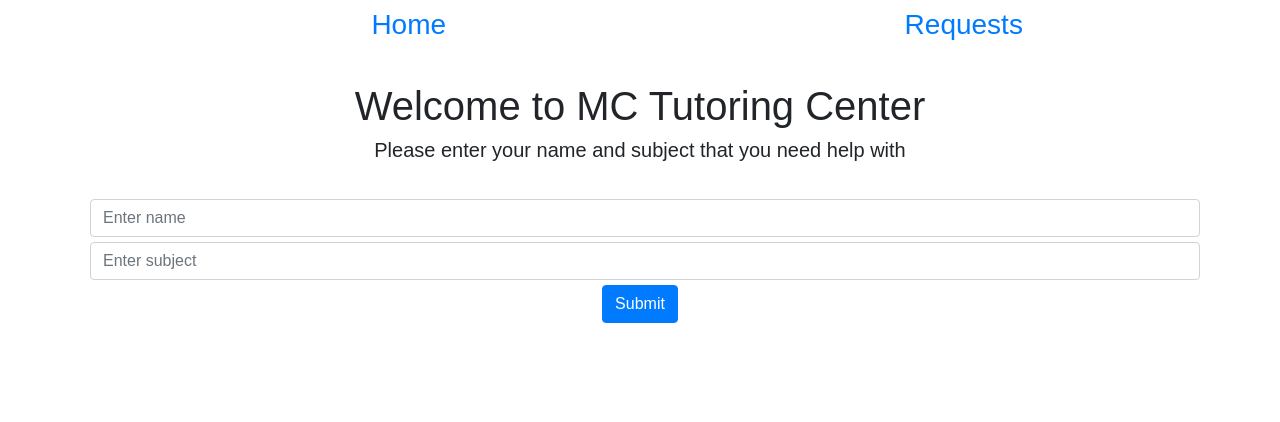
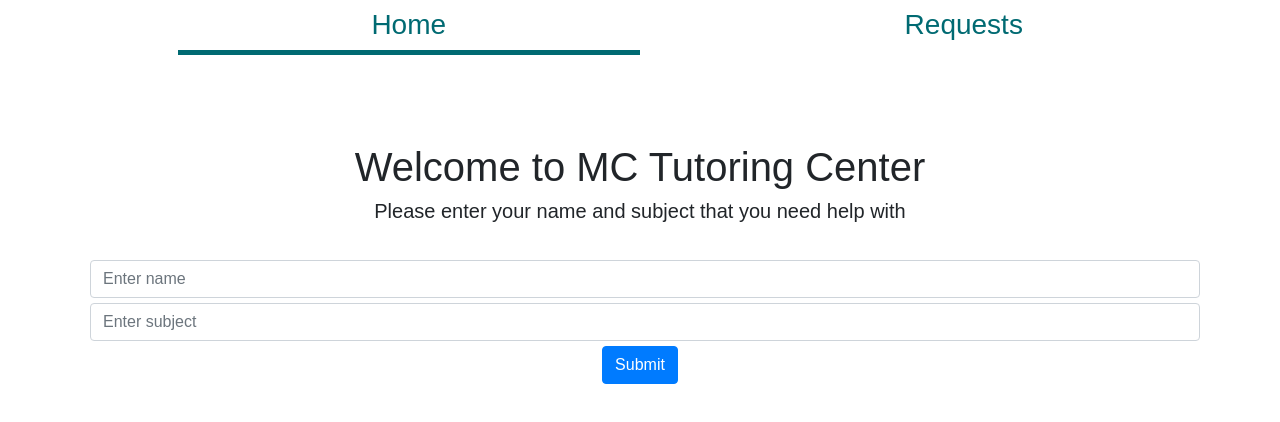
Before and after one commit to tintheanh/project-mission-client, a React (Create React App) app: page / in a window 1280 px wide. Shown: the top 422 px of the page. Built offline with nearby package versions, Linux system fonts and the light colour scheme; no server answers.

Commit message:
added mission college colors

```diff
--- a/public/index.html
+++ b/public/index.html
@@ -21,7 +21,7 @@
     -->
     <link rel="stylesheet" href="https://maxcdn.bootstrapcdn.com/bootstrap/4.0.0/css/bootstrap.min.css" integrity="sha384-Gn5384xqQ1aoWXA+058RXPxPg6fy4IWvTNh0E263XmFcJlSAwiGgFAW/dAiS6JXm" crossorigin="anonymous">
     <link rel='stylesheet' href='App.css'>
-  <title>React App</title>
+  <title>Mission College Tutoring</title>
 </head>
 
 <body>
--- a/src/components/NavigationBar/NavigationBar.js
+++ b/src/components/NavigationBar/NavigationBar.js
@@ -3,15 +3,57 @@ import { Link } from 'react-router-dom';
 import { Navbar, NavItem, Nav, MenuItem, NavDropdown } from 'react-bootstrap';
 
 export class NavigationBar extends Component {
+    constructor(props){
+        super(props);
+        this.state={
+            numLinks: 2,
+            linkStyles: [],
+            activeIndex: 0,
+            oldActiveIndex: 0
+        };
+    }
+
+    componentWillMount() {
+        var linkStylesArr = [];
+        for (var i = 0; i < this.state.numLink; i++) {
+            linkStylesArr.push(this.styles.inactiveLinkStyle);
+        }
+        linkStylesArr[this.state.activeIndex] = styles.activeLinkStyle;
+        this.setState({linkStyles: linkStylesArr});
+    }
+
+    setActiveLink(index) {
+        if (index >= 0 && index !== null) {
+            var linkStylesArr = this.state.linkStyles;
+            var { oldActiveIndex, activeIndex } = this.state;
+
+            linkStylesArr[activeIndex] = styles.inactiveLinkStyle;
+            linkStylesArr[index] = styles.activeLinkStyle;
+            this.setState({
+                linkStyles: linkStylesArr,
+                oldActiveIndex: activeIndex,
+                activeIndex: index,
+            });
+        }
+    }
+
     render() {
         return(
-            <Navbar style={{marginBottom:'3vh'}}>
+            <Navbar style={{marginBottom:'10vh'}}>
                 <Nav style={{flex: 1, flexDirection:'row'}}>
-                    <NavItem className='col-md-5 offset-md-1 text-center' eventKey={1} href="#">
-                        <Link to='/'><h3>Home</h3></Link>
+                    <NavItem
+                        style={this.state.linkStyles[0]}
+                        onClick={() => this.setActiveLink(0)}
+                        className='col-md-5 offset-md-1 text-center'
+                    >
+                        <Link style={{textDecoration:'none', color:'rgb(0,106,114)'}} to='/'><h3>Home</h3></Link>
                     </NavItem>
-                    <NavItem className='col-md-5 offset-md-1 text-center' eventKey={2} href="#">
-                        <Link to='/requests'><h3>Requests</h3></Link>
+                    <NavItem
+                        style={this.state.linkStyles[1]}
+                        onClick={() => this.setActiveLink(1)}
+                        className='col-md-5 offset-md-1 text-center'
+                    >
+                        <Link style={{textDecoration:'none', color:'rgb(0,106,114)'}} to='/requests'><h3>Requests</h3></Link>
                     </NavItem>
                 </Nav>
             </Navbar>
@@ -20,8 +62,10 @@ export class NavigationBar extends Component {
 }
 
 const styles = {
-    linkHoverStyle: {
-        borderBottom: 'solid 1px black'
+    activeLinkStyle: {
+        borderBottom: 'solid 5px rgb(0,106,114)'
     },
-
+    inactiveLinkStyle: {
+        borderBottom: 'none'
+    }
 }
```
